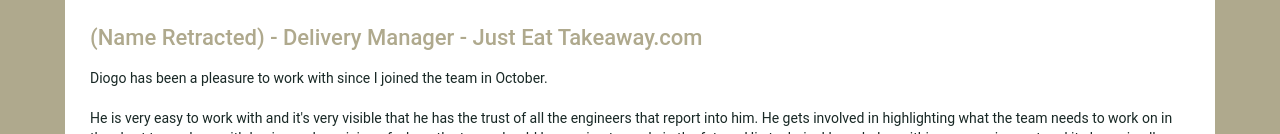
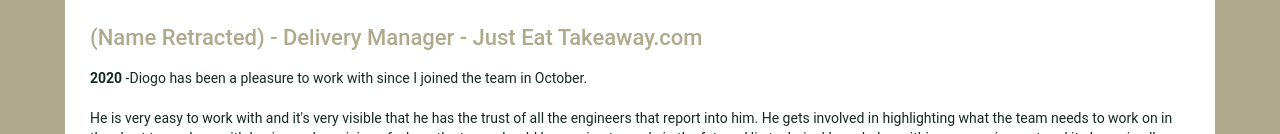
Before and after one commit to Stormsys/cv, a React (Create React App) app: page /#/feedback in a window 1280 px wide. Shown: the part 818-952 px from the top of the page. Built offline with nearby package versions, Linux system fonts and the light colour scheme.

Commit message:
adding more feedback

```diff
--- a/src/sections/FeedbackFull.js
+++ b/src/sections/FeedbackFull.js
@@ -44,7 +44,7 @@
             <h2>(Name Retracted) - Delivery Manager - Just Eat Takeaway.com</h2>
 
             <p>
-                Diogo has been a pleasure to work with since I joined the team in October.
+                <b>2020</b> -Diogo has been a pleasure to work with since I joined the team in October.
 <br/><br/>
                 He is very easy to work with and it's very visible that he has the trust of all the engineers that report into him.  He gets involved in highlighting what the team needs to work on in the short term along with having a clear vision of where the team should be moving towards in the future.  His technical knowledge within our area is great and it shows in all Amigo's and refinement sessions.
             </p>
```
